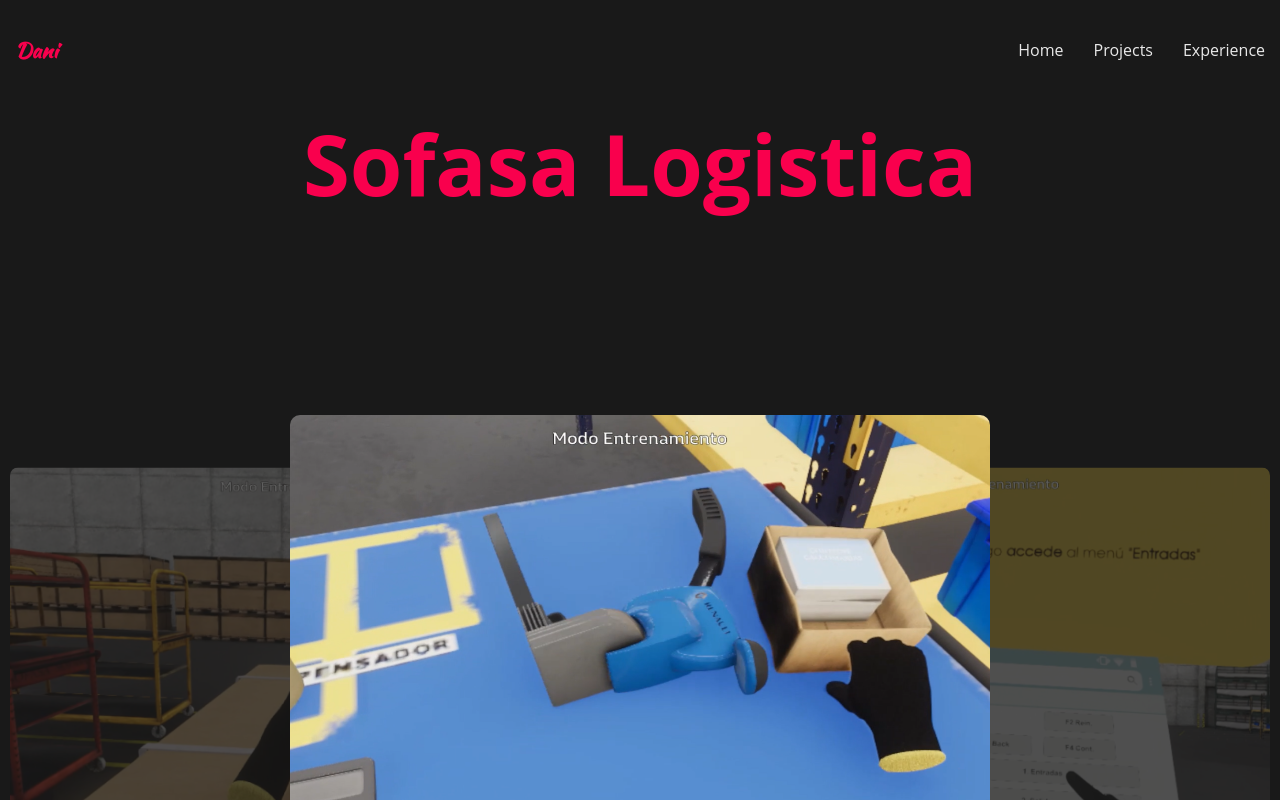
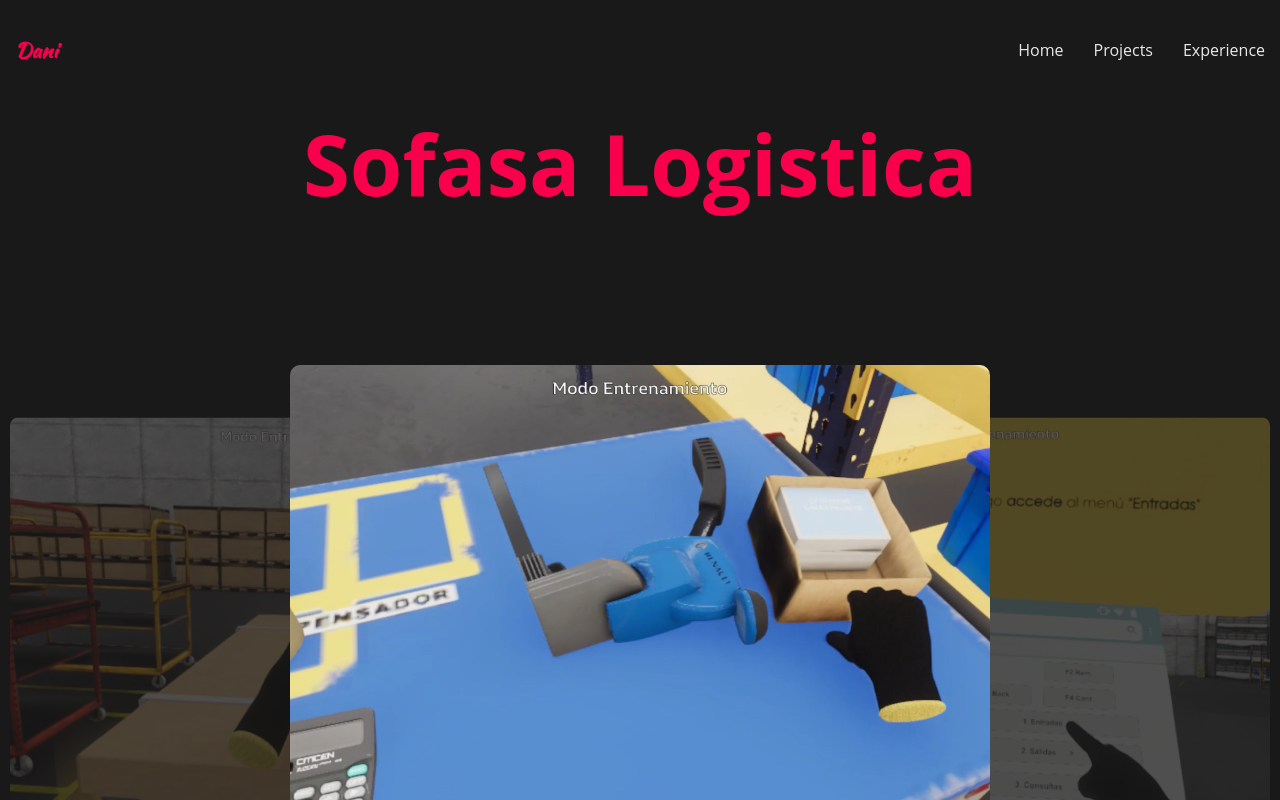
Before and after one commit to Playyer96/personal-portafolio, a React (Create React App) app: page /project/1 in a window 1280 px wide. Shown: the top 800 px of the page. Built offline with nearby package versions, Linux system fonts and the light colour scheme.

Commit message:
fixing carousel view

```diff
--- a/src/styles/ImageSlider.css
+++ b/src/styles/ImageSlider.css
@@ -1,6 +1,7 @@
 .image-slider {
   width: 100%;
-  height: 100vh;
+  /* height: 100vh; */
+  height: calc(100vh - 100px);
 }
 
 .carousel {
@@ -45,7 +46,6 @@
 }
 
 @media only screen and (max-width: 400px) {
-
   .image-slider {
     width: 100%;
     height: 40vh;
```
